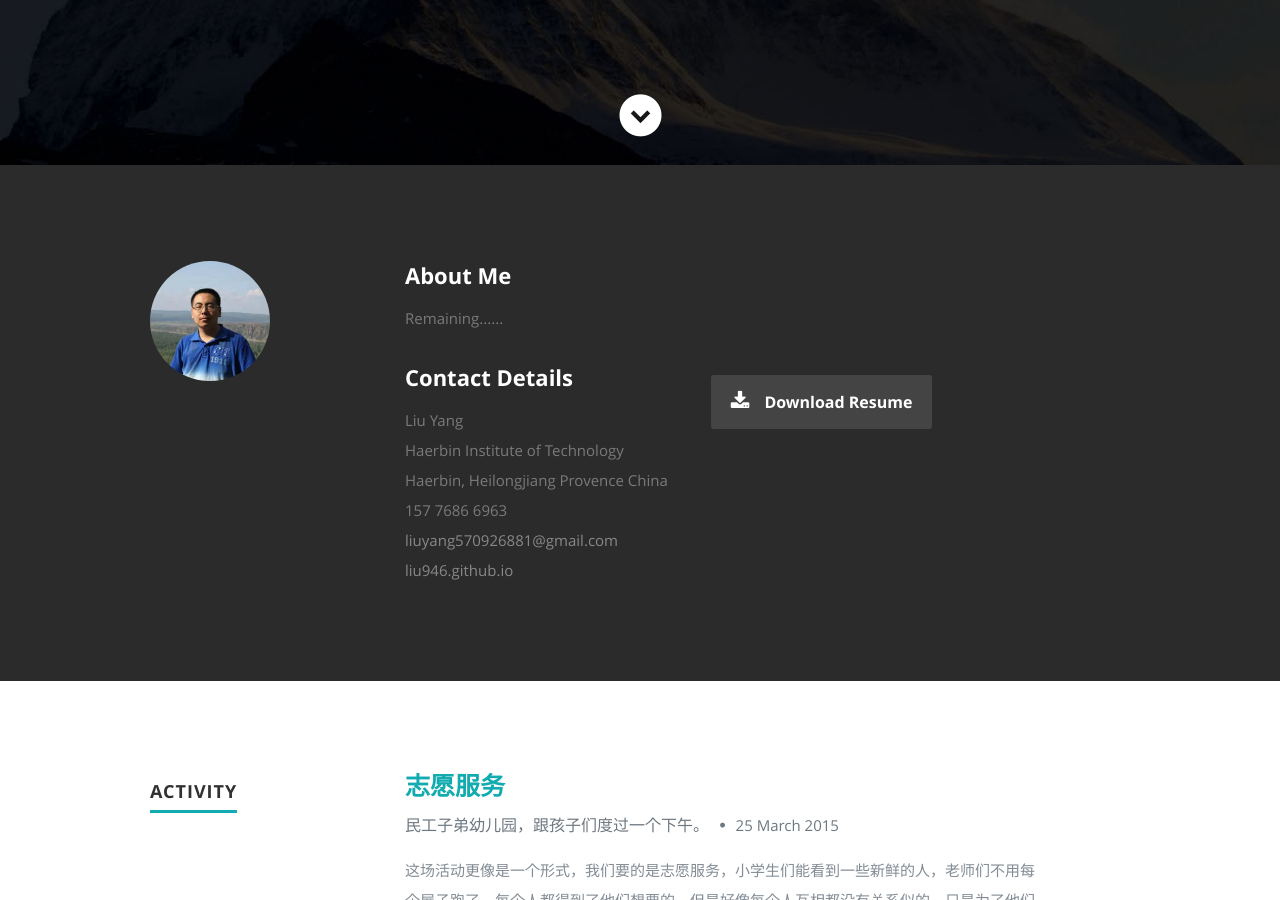
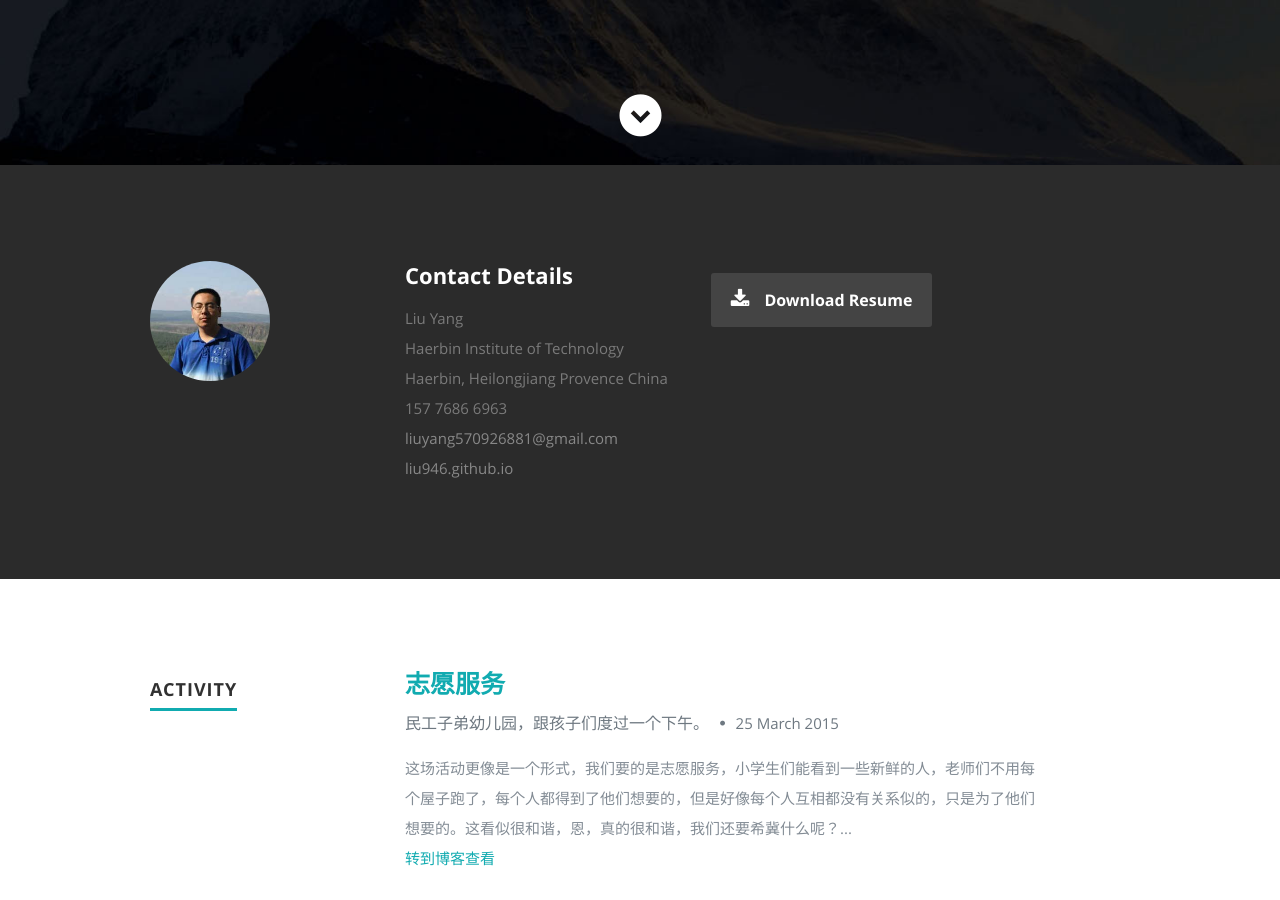
Before and after one commit to liu946/liu946.github.io, a Jekyll site: the page built from index.html, in a window 1280 px wide and 900 px high, scrolled down 735 px. Built offline with Jekyll 4.4.1, drawn with Linux system fonts in a browser that asks for light colours; the list of posts is cut into pages by our own code.

Commit message:
remove about

```diff
--- a/_includes/aboutcontact.html
+++ b/_includes/aboutcontact.html
@@ -11,11 +11,6 @@
          </div>
 
          <div class="nine columns main-col">
-
-            <h2>About Me</h2>
-
-            <p>Remaining......
-            </p>
 
             <div class="row">
 
```
